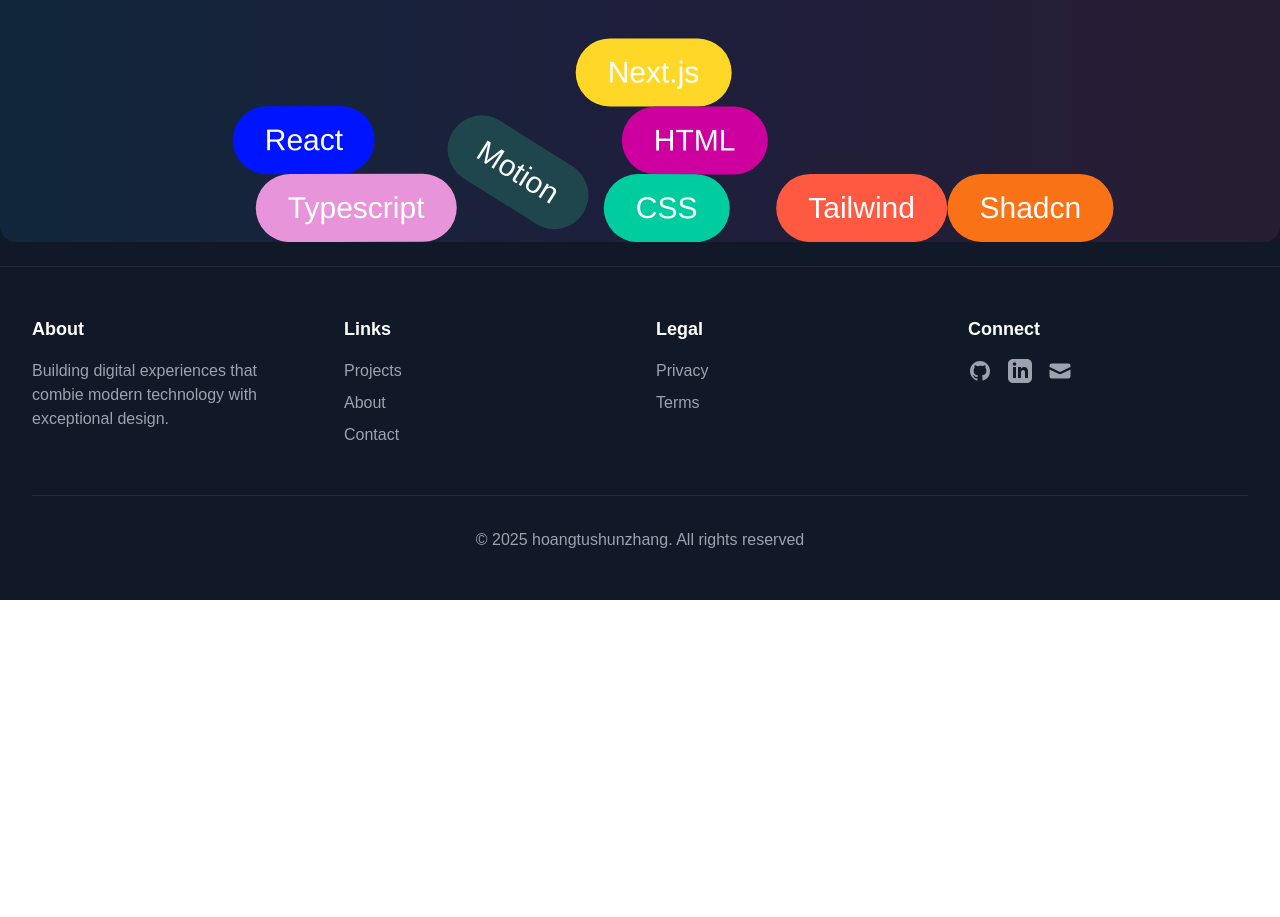
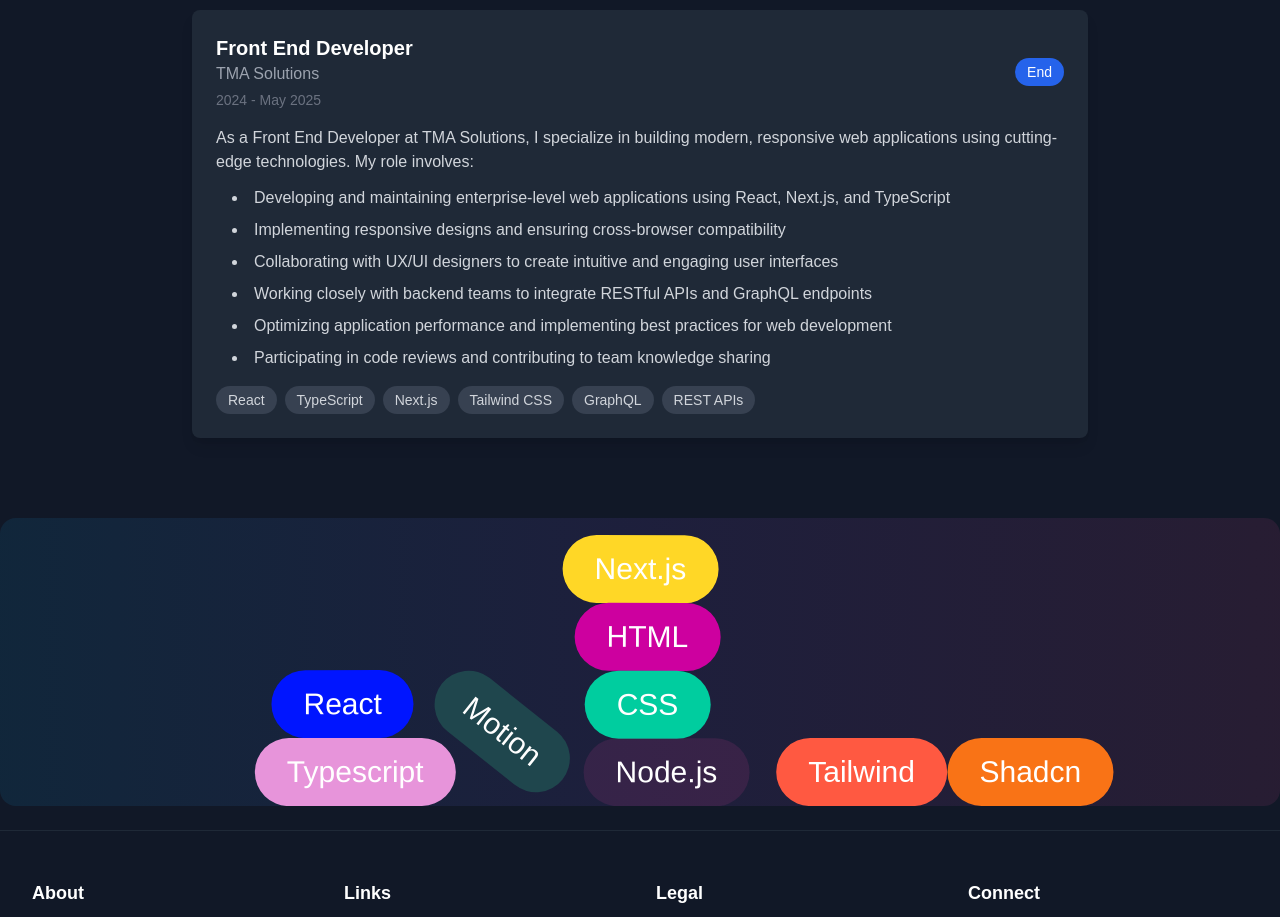
Before and after one commit to hoangtushunzhang/portfolio, a Next.js app: page / in a window 1280 px wide. Shown: the part 1880-2797 px from the top of the page. Before the commit the page ends 2480 px from the top, so only its background shows below. Built offline with nearby package versions, Linux system fonts and the light colour scheme.

Commit message:
add component exp

```diff
--- /dev/null
+++ b/app/components/Experience.tsx
@@ -0,0 +1,79 @@
+"use client";
+import { motion } from "framer-motion";
+
+const Experience = () => {
+  return (
+    <section id="experience" className="py-20 bg-gray-900">
+      <div className="container mx-auto px-4">
+        <motion.div
+          initial={{ opacity: 0, y: 20 }}
+          whileInView={{ opacity: 1, y: 0 }}
+          transition={{ duration: 0.5 }}
+          viewport={{ once: true }}
+          className="max-w-4xl mx-auto"
+        >
+          <h2 className="text-3xl md:text-4xl font-bold text-white mb-8 text-center">
+            Experience
+          </h2>
+
+          <div className="bg-gray-800 rounded-lg p-6 shadow-lg">
+            <div className="flex flex-col md:flex-row justify-between items-start md:items-center mb-4">
+              <div>
+                <h3 className="text-xl font-semibold text-white">
+                  Front End Developer
+                </h3>
+                <p className="text-gray-400">TMA Solutions</p>
+                <p className="text-gray-500 text-sm mt-1">2024 - May 2025</p>
+              </div>
+              <div className="mt-2 md:mt-0">
+                <span className="inline-block bg-blue-600 text-white px-3 py-1 rounded-full text-sm">
+                  End
+                </span>
+              </div>
+            </div>
+
+            <div className="space-y-4">
+              <div className="text-gray-300 space-y-3">
+                <p>
+                  As a Front End Developer at TMA Solutions, I specialize in building modern,
+                  responsive web applications using cutting-edge technologies. My role involves:
+                </p>
+                <ul className="list-disc list-inside space-y-2 ml-4">
+                  <li>Developing and maintaining enterprise-level web applications using React, Next.js, and TypeScript</li>
+                  <li>Implementing responsive designs and ensuring cross-browser compatibility</li>
+                  <li>Collaborating with UX/UI designers to create intuitive and engaging user interfaces</li>
+                  <li>Working closely with backend teams to integrate RESTful APIs and GraphQL endpoints</li>
+                  <li>Optimizing application performance and implementing best practices for web development</li>
+                  <li>Participating in code reviews and contributing to team knowledge sharing</li>
+                </ul>
+              </div>
+
+              <div className="flex flex-wrap gap-2">
+                <span className="px-3 py-1 bg-gray-700 text-gray-300 rounded-full text-sm">
+                  React
+                </span>
+                <span className="px-3 py-1 bg-gray-700 text-gray-300 rounded-full text-sm">
+                  TypeScript
+                </span>
+                <span className="px-3 py-1 bg-gray-700 text-gray-300 rounded-full text-sm">
+                  Next.js
+                </span>
+                <span className="px-3 py-1 bg-gray-700 text-gray-300 rounded-full text-sm">
+                  Tailwind CSS
+                </span>
+                <span className="px-3 py-1 bg-gray-700 text-gray-300 rounded-full text-sm">
+                  GraphQL
+                </span>
+                <span className="px-3 py-1 bg-gray-700 text-gray-300 rounded-full text-sm">
+                  REST APIs
+                </span>
+              </div>
+            </div>
+          </div>
+        </motion.div>
+      </div>
+    </section>
+  );
+};
+
+export default Experience;
--- a/app/components/Footer.tsx
+++ b/app/components/Footer.tsx
@@ -5,7 +5,7 @@
 
 const Footer = () => {
   return (
-    <footer className="bg-gray-900 border-t border-gray-800">
+    <footer id="contact" className="bg-gray-900 border-t border-gray-800">
       <div className="max-w-7xl mx-auto px-4 sm:px-6 lg:px-8 py-12">
         <div className="grid grid-cols-1 md:grid-cols-4 gap-8">
           <div>
--- a/app/components/Main.tsx
+++ b/app/components/Main.tsx
@@ -1,12 +1,12 @@
 "use client";
 import { projects } from "@/constant/constant";
-import { ArrowUpRightIcon } from "@heroicons/react/16/solid";
+import { ArrowUpRightIcon } from "@heroicons/react/24/solid";
 import { motion } from "framer-motion";
 import Image from "next/image";
 
 const Main = () => {
   return (
-    <section className="py-32 relative id='work'  ">
+    <section id='work' className="py-20 relative">
       <div className="max-w-7xl mx-auto px-6">
         {/* {Section Heading} */}
         <motion.div
--- a/app/components/Preview.tsx
+++ b/app/components/Preview.tsx
@@ -2,7 +2,7 @@
 
 export default function Preview() {
   return (
-    <div
+    <div id="skills"
       className="py-20 sm:py-28 md:py-36 mb-6 sm:mb- max-w-7xl mx-auto relative
     bg-gradient-to-r from-primary/10 via-secondary/10 to-tertiary/10 rounded-2xl overflow-hidden"
     >
@@ -80,6 +80,15 @@
           CSS
           </div>
         </MatterBody>
+        <MatterBody
+          matterBodyOptions={{ friction: 0.5, restitution: 0.2 }}
+          x="50%"
+          y="10%"
+        >
+          <div className="text-xl sm:text-2xl md:text-3xl bg-[#9373] text-white rounded-full hover:cursor-grab px-8 py-4 ">
+          Node.js
+          </div>
+        </MatterBody>
       </Gravity>
     </div>
   );
--- a/app/page.tsx
+++ b/app/page.tsx
@@ -3,6 +3,7 @@
 import Main from "./components/Main";
 import Navbar from "./components/Navbar";
 import Preview from "./components/Preview";
+import Experience from "./components/Experience";
 
 export default function Home() {
   return (
@@ -10,6 +11,7 @@
       <Navbar />
       <Hero />
       <Main />
+      <Experience />
       <Preview/>
       <Footer />
     </div>
```
